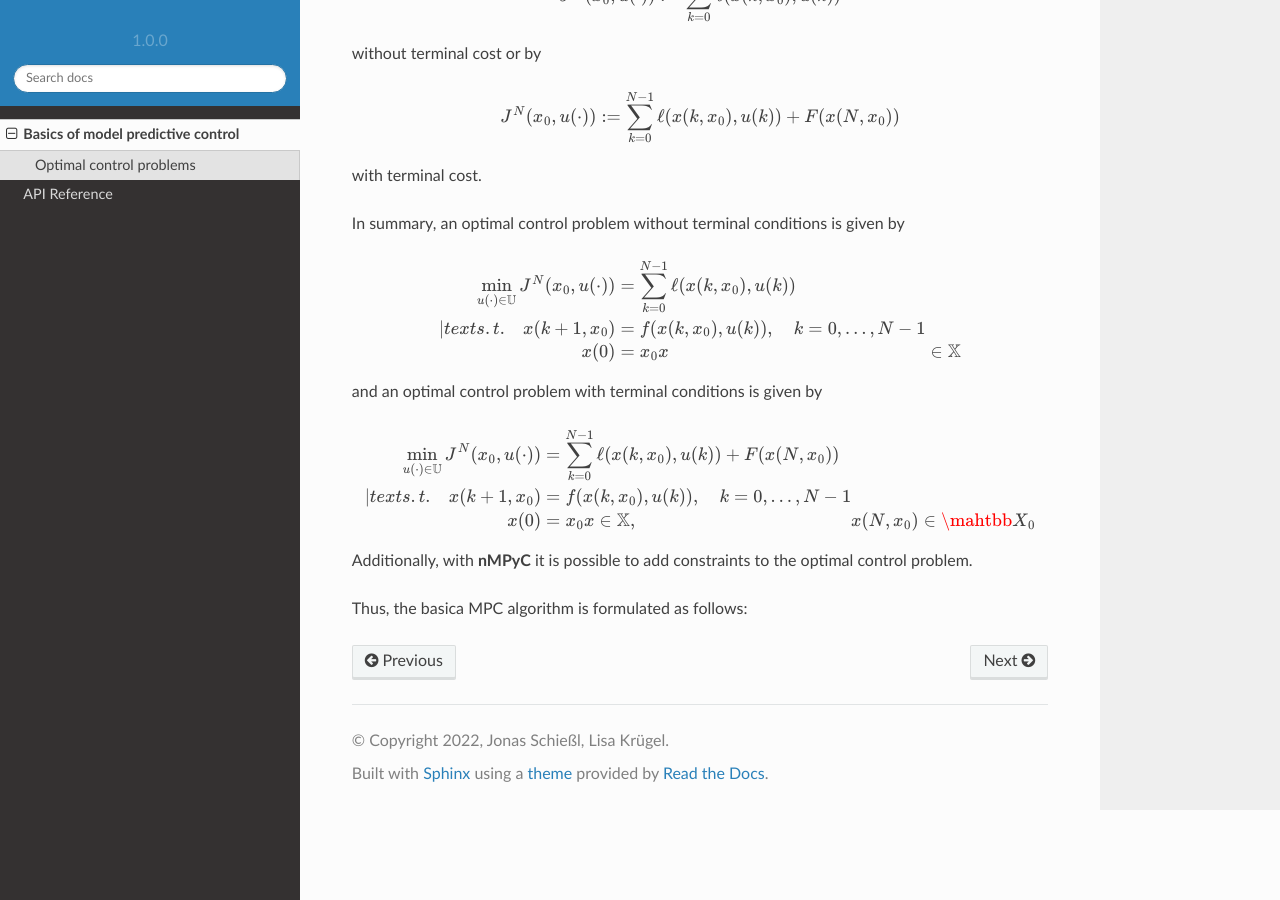
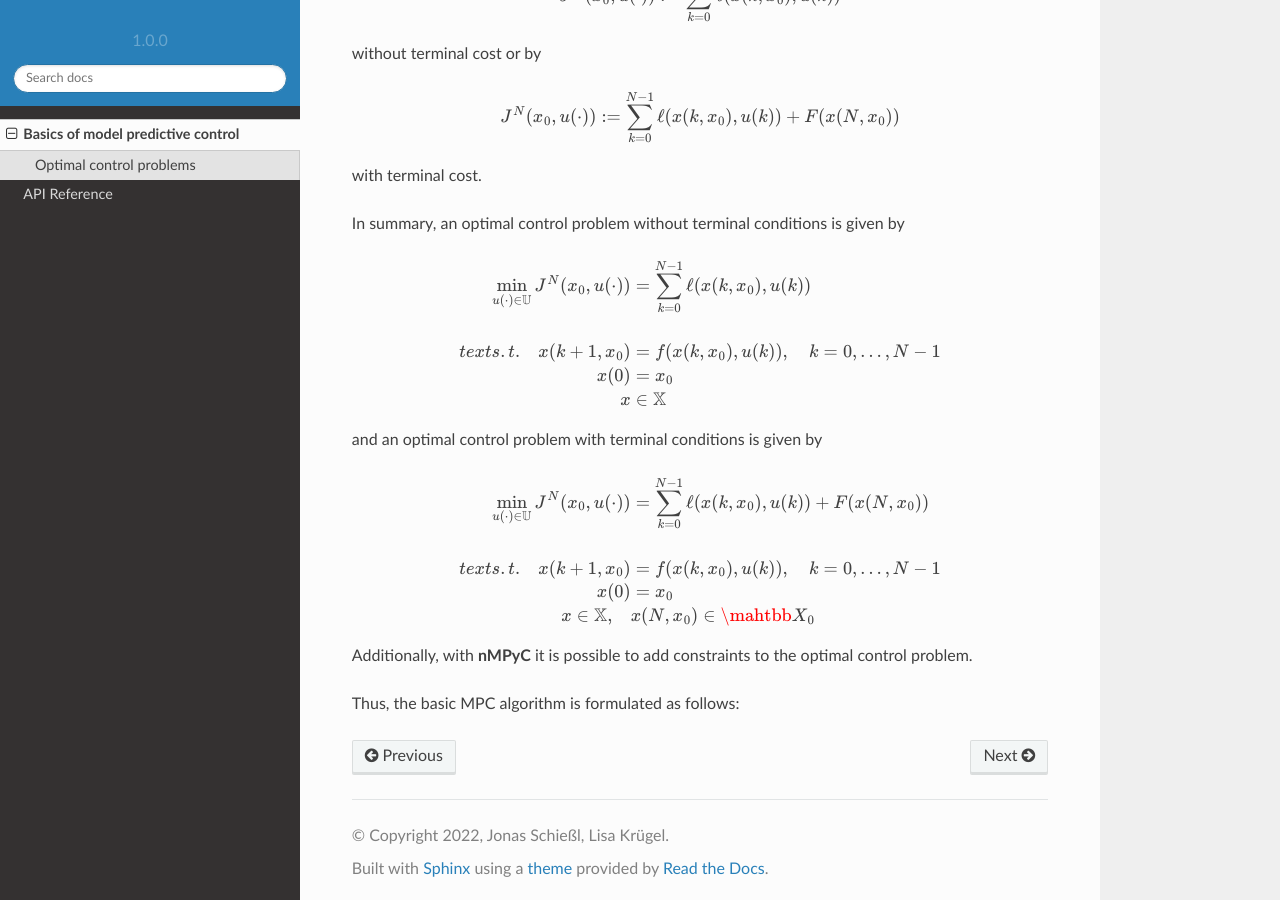
Before and after one commit to nMPyC/nmpyc, a Sphinx documentation site: the page built from docs/source/theory_mpc.rst, in a window 1280 px wide and 900 px high, scrolled down 811 px. Built offline with Sphinx 7.4.7 and the Read the Docs theme 2.0.0, drawn with Linux system fonts in a browser that asks for light colours.

Commit message:
Update theory_mpc.rst

```diff
--- a/docs/source/theory_mpc.rst
+++ b/docs/source/theory_mpc.rst
@@ -36,8 +36,8 @@ In summary, an optimal control problem without terminal conditions is given by
        \begin{equation}
        \begin{split}
               \min_{u(\cdot)\in\mathbb{U}}J^N(x_0,u(\cdot)) &= \sum_{k=0}^{N-1}\ell(x(k,x_0),u(k))\\
-              |text{s.t.}\quad x(k+1,x_0)&=f(x(k,x_0),u(k)),\quad k = 0,\dots, N-1\\
-              x(0)&= x_0
+              \\text{s.t.}\quad x(k+1,x_0)&=f(x(k,x_0),u(k)),\quad k = 0,\dots, N-1\\
+              x(0)&= x_0\\
               x&\in\mathbb{X}
        \end{split}
        \end{equation}
@@ -50,12 +50,12 @@ and an optimal control problem with terminal conditions is given by
        \begin{equation}
        \begin{split}
               \min_{u(\cdot)\in\mathbb{U}}J^N(x_0,u(\cdot)) &= \sum_{k=0}^{N-1}\ell(x(k,x_0),u(k))+F(x(N,x_0))\\
-              |text{s.t.}\quad x(k+1,x_0)&=f(x(k,x_0),u(k)),\quad k = 0,\dots, N-1\\
-              x(0)&= x_0
+              \\text{s.t.}\quad x(k+1,x_0)&=f(x(k,x_0),u(k)),\quad k = 0,\dots, N-1\\
+              x(0)&= x_0\\
               x\in\mathbb{X},\quad & x(N,x_0)\in\mahtbb{X}_0
        \end{split}
        \end{equation}
 
 Additionally, with **nMPyC** it is possible to add constraints to the optimal control problem.
 
-Thus, the basica MPC algorithm is formulated as follows:
+Thus, the basic MPC algorithm is formulated as follows:
```
